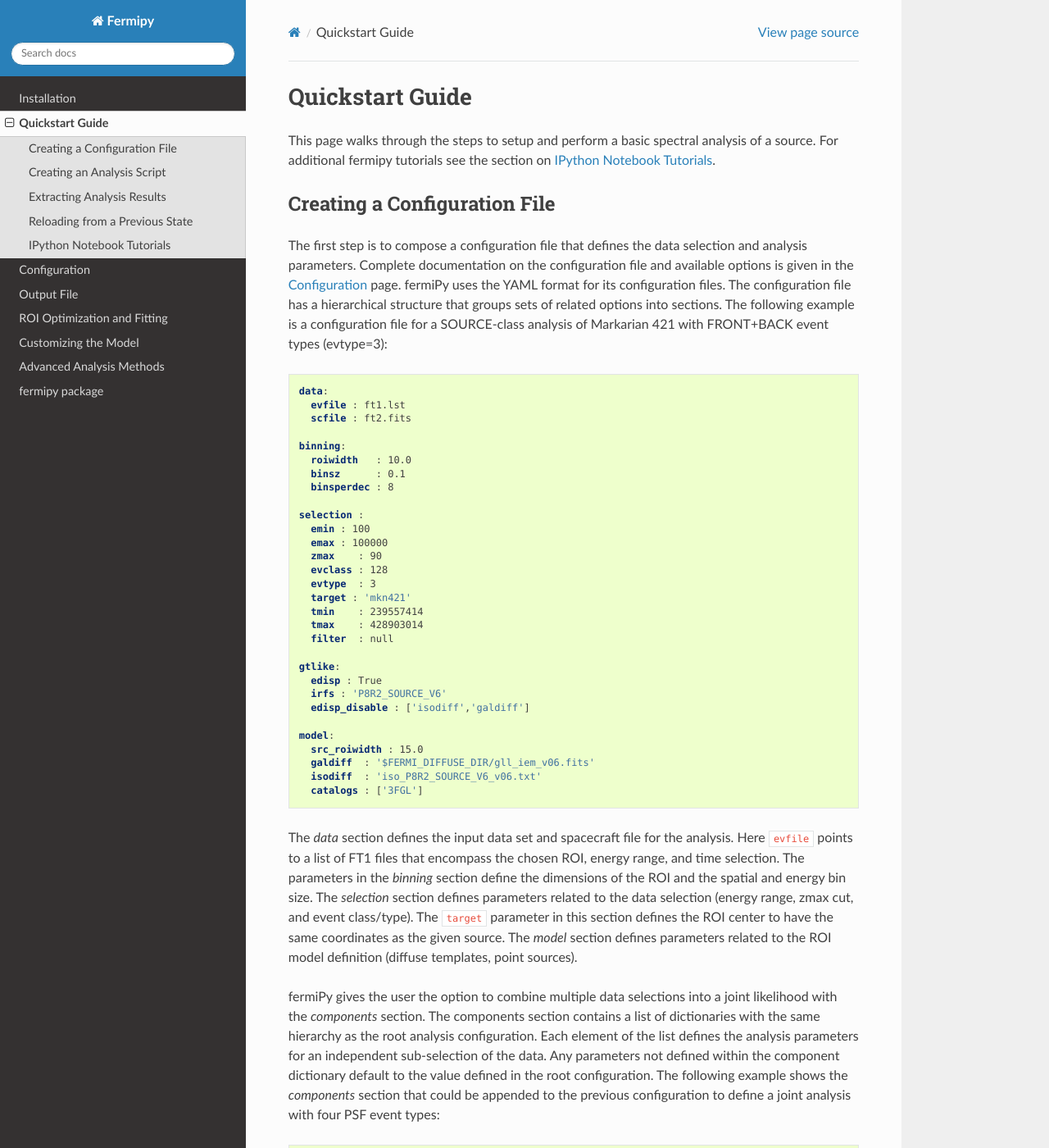
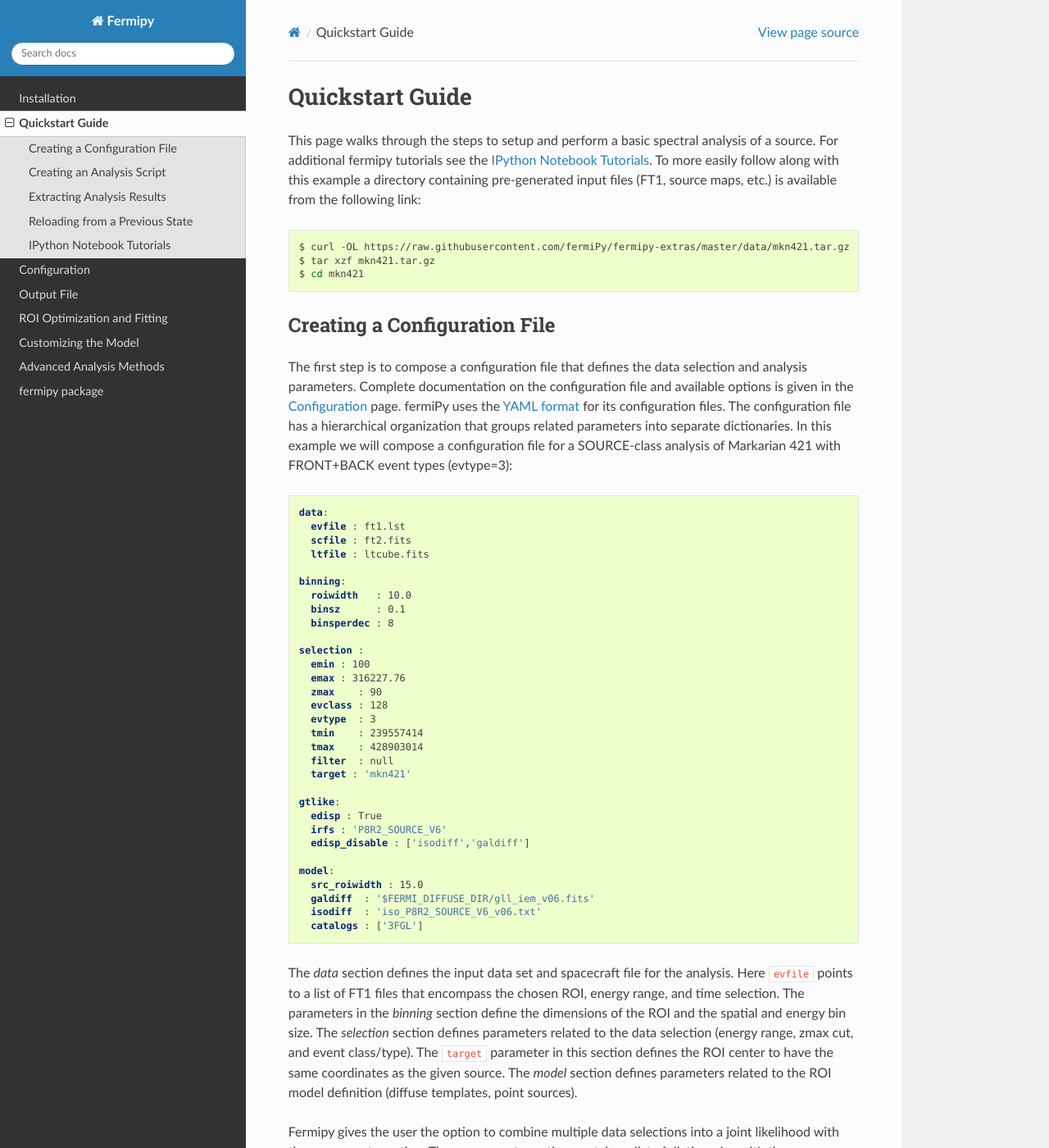
Before and after one commit to fermiPy/fermipy, a Sphinx documentation site: the page built from docs/quickstart.rst, in a window 1280 px wide and 1400 px high. Shown: the whole window at 82% size. Built offline with Sphinx 7.4.7 and the Read the Docs theme 2.0.0, drawn with Linux system fonts in a browser that asks for light colours; the version number could not be read and is left out; some of the changed text lies outside the part shown.

Commit message:
Documentation updates.

```diff
--- a/docs/quickstart.rst
+++ b/docs/quickstart.rst
@@ -5,8 +5,15 @@ Quickstart Guide
 
 This page walks through the steps to setup and perform a basic
 spectral analysis of a source.  For additional fermipy tutorials see
-the section on `IPython Notebook Tutorials`_.
+the `IPython Notebook Tutorials`_.  To more easily follow along with
+this example a directory containing pre-generated input files (FT1,
+source maps, etc.) is available from the following link:
 
+.. code-block:: bash
+
+   $ curl -OL https://raw.githubusercontent.com/fermiPy/fermipy-extras/master/data/mkn421.tar.gz
+   $ tar xzf mkn421.tar.gz
+   $ cd mkn421
 
 Creating a Configuration File
 -----------------------------
@@ -14,17 +21,19 @@ Creating a Configuration File
 The first step is to compose a configuration file that defines the
 data selection and analysis parameters.  Complete documentation on the
 configuration file and available options is given in the :ref:`config`
-page.  fermiPy uses the YAML format for its configuration files.  The
-configuration file has a hierarchical structure that groups sets of
-related options into sections.  The following example is a
-configuration file for a SOURCE-class analysis of Markarian 421
-with FRONT+BACK event types (evtype=3):
+page.  fermiPy uses the `YAML format <http://yaml.org/>`_ for its
+configuration files.  The configuration file has a hierarchical
+organization that groups related parameters into separate
+dictionaries.  In this example we will compose a configuration file
+for a SOURCE-class analysis of Markarian 421 with FRONT+BACK event
+types (evtype=3):
 
 .. code-block:: yaml
 
    data:
      evfile : ft1.lst
      scfile : ft2.fits
+     ltfile : ltcube.fits
 
    binning:
      roiwidth   : 10.0
@@ -33,14 +42,14 @@ with FRONT+BACK event types (evtype=3):
 
    selection :
      emin : 100
-     emax : 100000
+     emax : 316227.76
      zmax    : 90
      evclass : 128
      evtype  : 3
-     target : 'mkn421'
      tmin    : 239557414
      tmax    : 428903014
      filter  : null
+     target : 'mkn421'
 
    gtlike:
      edisp : True
@@ -64,11 +73,11 @@ the ROI center to have the same coordinates as the given source.  The
 *model* section defines parameters related to the ROI model definition
 (diffuse templates, point sources).
 
-fermiPy gives the user the option to combine multiple data selections into a
-joint likelihood with the *components* section.  The components section
-contains a list of dictionaries with the same hierarchy as the root
-analysis configuration.  Each element of the list defines the analysis
-parameters for an independent sub-selection of the data.  Any
+Fermipy gives the user the option to combine multiple data selections
+into a joint likelihood with the *components* section.  The components
+section contains a list of dictionaries with the same hierarchy as the
+root analysis configuration.  Each element of the list defines the
+analysis parameters for an independent sub-selection of the data.  Any
 parameters not defined within the component dictionary default to the
 value defined in the root configuration.  The following example shows
 the *components* section that could be appended to the previous
```
Also changed, not shown: docs/config.rst (+31 -6 lines), docs/fitting.rst (+25 -3 lines).
